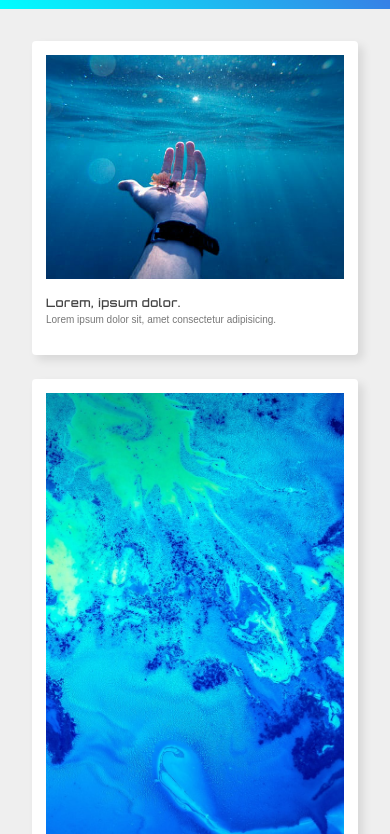
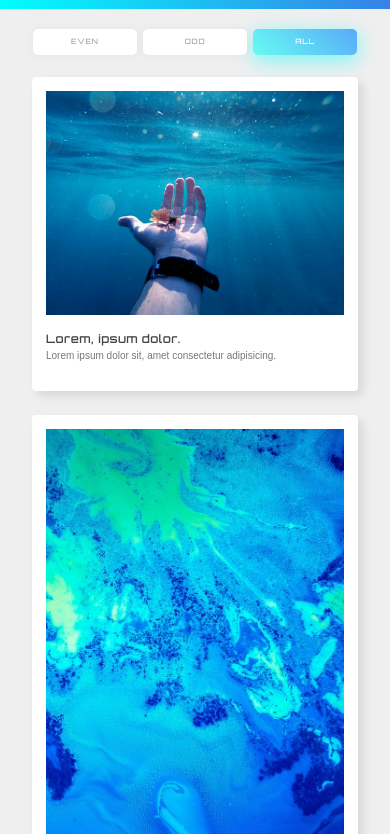
Before and after one commit to chihyeonWON/WebGallery, a plain HTML site: page index.html in a window 390 px wide. Shown: the part 89-923 px from the top of the page. Drawn offline with Linux system fonts and the light colour scheme.

Commit message:
Add All,even,odd select button

```diff
--- a/css/style.css
+++ b/css/style.css
@@ -30,6 +30,39 @@ main {
   margin-left: 400px; /* 너비값 없이 여백만 추가 */
   box-sizing: border-box;
   padding: 20px;
+}
+main ul {
+  width: 100%;
+  margin-bottom: 10px;
+  margin-right: 20px;
+}
+main ul::after {
+  content: "";
+  display: block;
+  clear: both;
+}
+main ul li {
+  float: right;
+  margin-right: 20px;
+  width: 100px;
+  height: 26px;
+}
+main ul li a {
+  display: block;
+  width: 100%;
+  height: 100%;
+  font: bold 7px/26px "orbitron";
+  color: #aaa;
+  letter-spacing: 1px;
+  text-align: center;
+  border-radius: 5px;
+  box-shadow: 0px 0px 10px rgba(0, 0, 0, 0.05);
+  background: #fff;
+}
+main ul li.on a {
+  background: linear-gradient(45deg, #67faf3, #58abf8);
+  box-shadow: 0px 5px 20px rgba(0, 255, 255, 0.527);
+  color: #fff;
 }
 header h1 {
   font: bold 50px/1 "orbitron";
@@ -118,6 +151,7 @@ main section article div p {
 /* 브라우저 폭이 1600px 미만일 때 */
 @media screen and (max-width: 1599px) {
   header {
+    position: absolute;
     width: 350px;
   }
   main {
@@ -171,6 +205,9 @@ main section article div p {
   main section article {
     width: 33.333%;
   }
+  header h1::after {
+    display: none;
+  }
 }
 /* 브라우저 폭이 680px 미만일 때 */
 @media screen and (max-width: 679px) {
@@ -186,6 +223,18 @@ main section article div p {
   header ul {
     display: none;
   }
+  main ul {
+    margin-right: 0px;
+    box-sizing: border-box;
+    padding: 0px 13px;
+  }
+  main ul li {
+    margin-right: 2%;
+    width: 32%;
+  }
+  main ul li:nth-of-type(1) {
+    margin-right: 0%;
+  }
   main section article {
     width: 100%;
   }
--- a/index.html
+++ b/index.html
@@ -36,141 +36,146 @@
 		</ul>
 	</header>
 	<main>
+		<ul>
+			<li class="on"><a href="*">ALL</a></li>
+			<li><a href=".odd">ODD</a></li>
+			<li><a href=".even">EVEN</a></li>
+		</ul>
 		<section>
-			<article>
+			<article class="odd">
 				<div>
 					<img src="img/p1.jpg" alt="">
 					<h2>Lorem, ipsum dolor.</h2>
 					<p>Lorem ipsum dolor sit, amet consectetur adipisicing.</p>
 				</div>
 			</article>
-			<article>
+			<article class="even">
 				<div>
 					<img src="img/p2.jpg" alt="">
 					<h2>Eaque, delectus tempore?</h2>
 					<p>In eaque totam exercitationem maxime voluptates repellendus!</p>
 				</div>
 			</article>
-			<article>
+			<article class="odd">
 				<div>
 					<img src="img/p3.jpg" alt="">
 					<h2>Quo, architecto suscipit?</h2>
 					<p>Dolor eligendi facere perspiciatis cupiditate eos. Eaque.</p>
 				</div>
 			</article>
-			<article>
+			<article class="even">
 				<div>
 					<img src="img/p4.jpg" alt="">
 					<h2>Rerum, ab aliquam?</h2>
 					<p>Quod placeat fugiat officia expedita quasi optio.</p>
 				</div>
 			</article>
-			<article>
+			<article class="odd">
 				<div>
 					<img src="img/p5.jpg" alt="">
 					<h2>Quisquam, earum laborum?</h2>
 					<p>Amet voluptate ut, dolores vitae facere consectetur.</p>
 				</div>
 			</article>
-			<article>
+			<article class="even">
 				<div>
 					<img src="img/p6.jpg" alt="">
 					<h2>Doloribus, distinctio temporibus?</h2>
 					<p>Consequuntur a animi vel dolores repellat accusantium!</p>
 				</div>
 			</article>
-			<article>
+			<article class="odd">
 				<div>
 					<img src="img/p7.jpg" alt="">
 					<h2>Error, unde voluptate!</h2>
 					<p>Nemo impedit natus voluptas, voluptate voluptatibus veritatis.</p>
 				</div>
 			</article>
-			<article>
+			<article class="even">
 				<div>
 					<img src="img/p8.jpg" alt="">
 					<h2>Natus, nobis excepturi!</h2>
 					<p>Pariatur, provident repellendus. Numquam error dolores nemo!</p>
 				</div>
 			</article>
-			<article>
+			<article class="odd">
 				<div>
 					<img src="img/p9.jpg" alt="">
 					<h2>Eveniet, non consequatur!</h2>
 					<p>Nostrum possimus quae perferendis commodi optio sit!</p>
 				</div>
 			</article>
-			<article>
+			<article class="even">
 				<div>
 					<img src="img/p10.jpg" alt="">
 					<h2>Rem, placeat optio!</h2>
 					<p>Corporis ducimus voluptate voluptatum laborum dolorum repudiandae.</p>
 				</div>
 			</article>
-			<article>
+			<article class="odd">
 				<div>
 					<img src="img/p11.jpg" alt="">
 					<h2>Soluta, illum quibusdam.</h2>
 					<p>Vel, consectetur voluptatum ullam molestias dicta autem?</p>
 				</div>
 			</article>
-			<article>
+			<article class="even">
 				<div>
 					<img src="img/p12.jpg" alt="">
 					<h2>Ipsum, minima officiis!</h2>
 					<p>Labore ad impedit libero repellendus, dignissimos tenetur.</p>
 				</div>
 			</article>
-			<article>
+			<article class="odd">
 				<div>
 					<img src="img/p13.jpg" alt="">
 					<h2>Itaque, nesciunt sapiente!</h2>
 					<p>Placeat, rem molestiae repudiandae unde dicta beatae.</p>
 				</div>
 			</article>
-			<article>
+			<article class="even">
 				<div>
 					<img src="img/p14.jpg" alt="">
 					<h2>Laudantium, porro eos!</h2>
 					<p>Tempora doloribus odit a dicta, est nihil?</p>
 				</div>
 			</article>
-			<article>
+			<article class="odd">
 				<div>
 					<img src="img/p15.jpg" alt="">
 					<h2>Modi, accusamus distinctio.</h2>
 					<p>Excepturi asperiores obcaecati aut suscipit fuga illum?</p>
 				</div>
 			</article>
-			<article>
+			<article class="even">
 				<div>
 					<img src="img/p16.jpg" alt="">
 					<h2>Neque, mollitia doloremque.</h2>
 					<p>Accusamus, ad in alias excepturi magni molestiae.</p>
 				</div>
 			</article>
-			<article>
+			<article class="odd">
 				<div>
 					<img src="img/p17.jpg" alt="">
 					<h2>Harum, eligendi expedita?</h2>
 					<p>Quos optio explicabo dignissimos nulla, dolores modi!</p>
 				</div>
 			</article>
-			<article>
+			<article class="even">
 				<div>
 					<img src="img/p18.jpg" alt="">
 					<h2>Quia, nulla iste.</h2>
 					<p>Rem, tempora harum? Porro beatae voluptatibus sint?</p>
 				</div>
 			</article>
-			<article>
+			<article class="odd">
 				<div>
 					<img src="img/p19.jpg" alt="">
 					<h2>Eaque, omnis eveniet!</h2>
 					<p>Veniam dolorem distinctio quaerat optio repudiandae repellat.</p>
 				</div>
 			</article>
-			<article>
+			<article class="even">
 				<div>
 					<img src="img/p20.jpg" alt="">
 					<h2>Aliquid, quidem facere!</h2>
```
